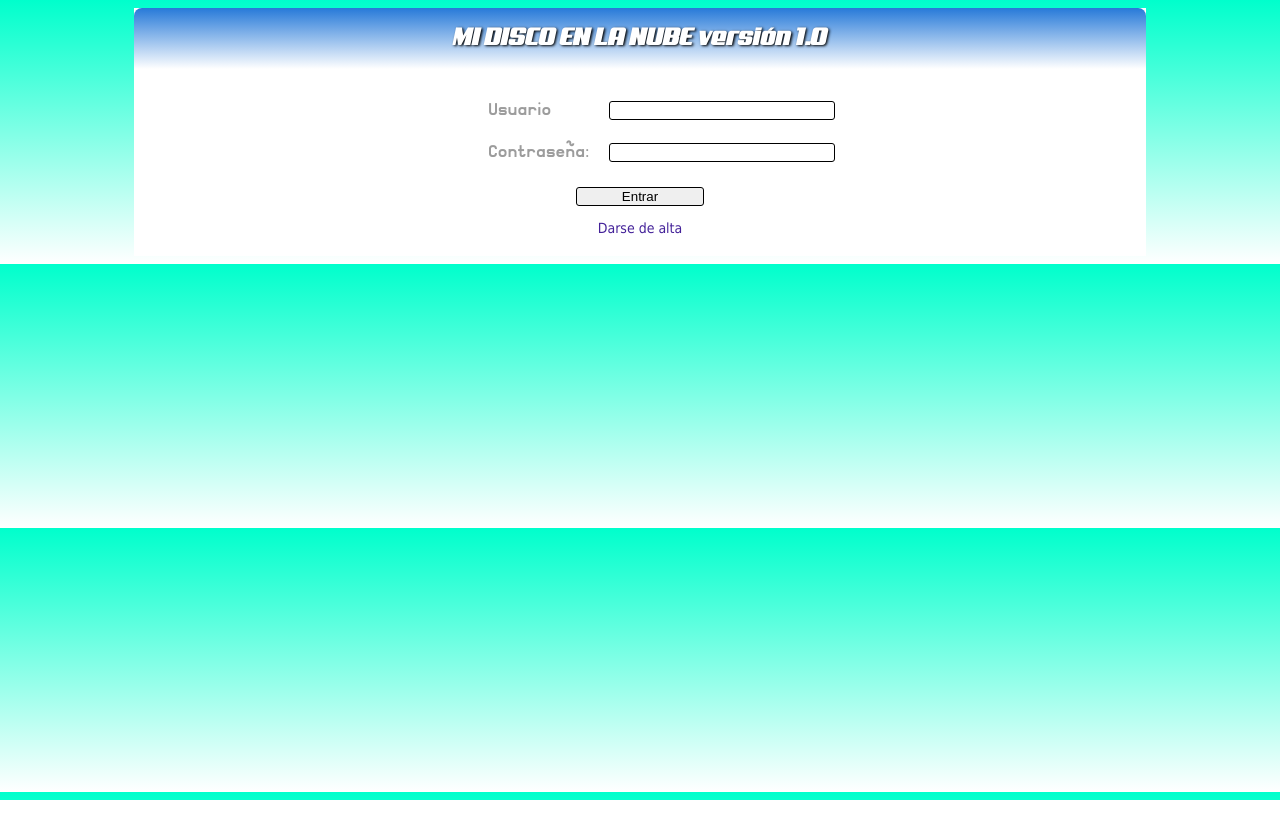
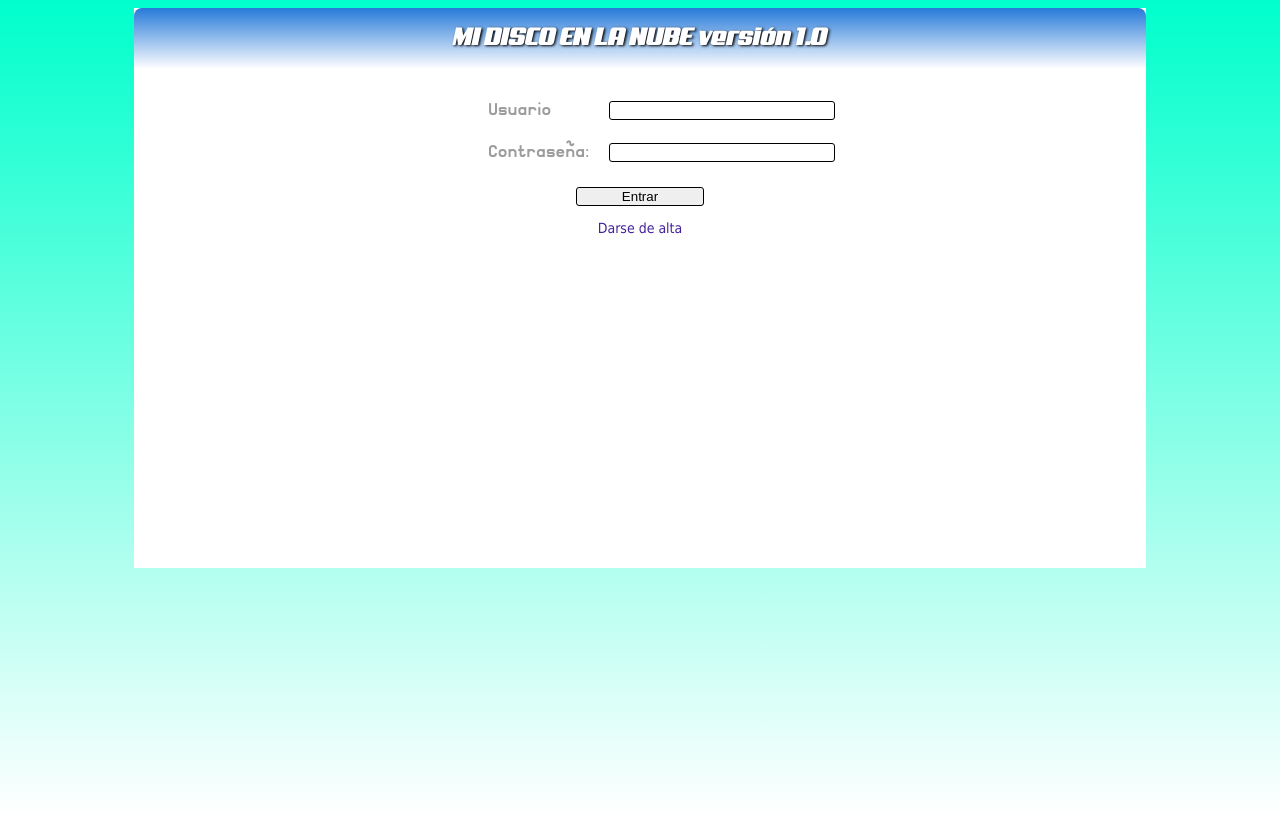
Before and after one commit to bryantoapanta/MiDiscoWebver2, a PHP site: page /app/plantilla/facceso.php in a window 1280 px wide. Run offline with PHP 8.4, Linux system fonts and the light colour scheme; data that the repository does not hold is empty.

Commit message:
Add files via upload

```diff
--- a/MiDiscoWeb/web/css/default.css
+++ b/MiDiscoWeb/web/css/default.css
@@ -162,7 +162,7 @@ h1 {
 }
 
 #content {
-    background: ;
+
 
     border-radius: 8px 8px 0px 0px;
 }
@@ -350,6 +350,7 @@ input {
 body {
     background: linear-gradient(#00FFCC, white);
     background-image: cover;
+    height: 100vh;
 }
 
 h1 {
@@ -389,6 +390,7 @@ div {
 
 #container {
     border: none;
+    height: 70vh;
 }
 
 #autores {
```
